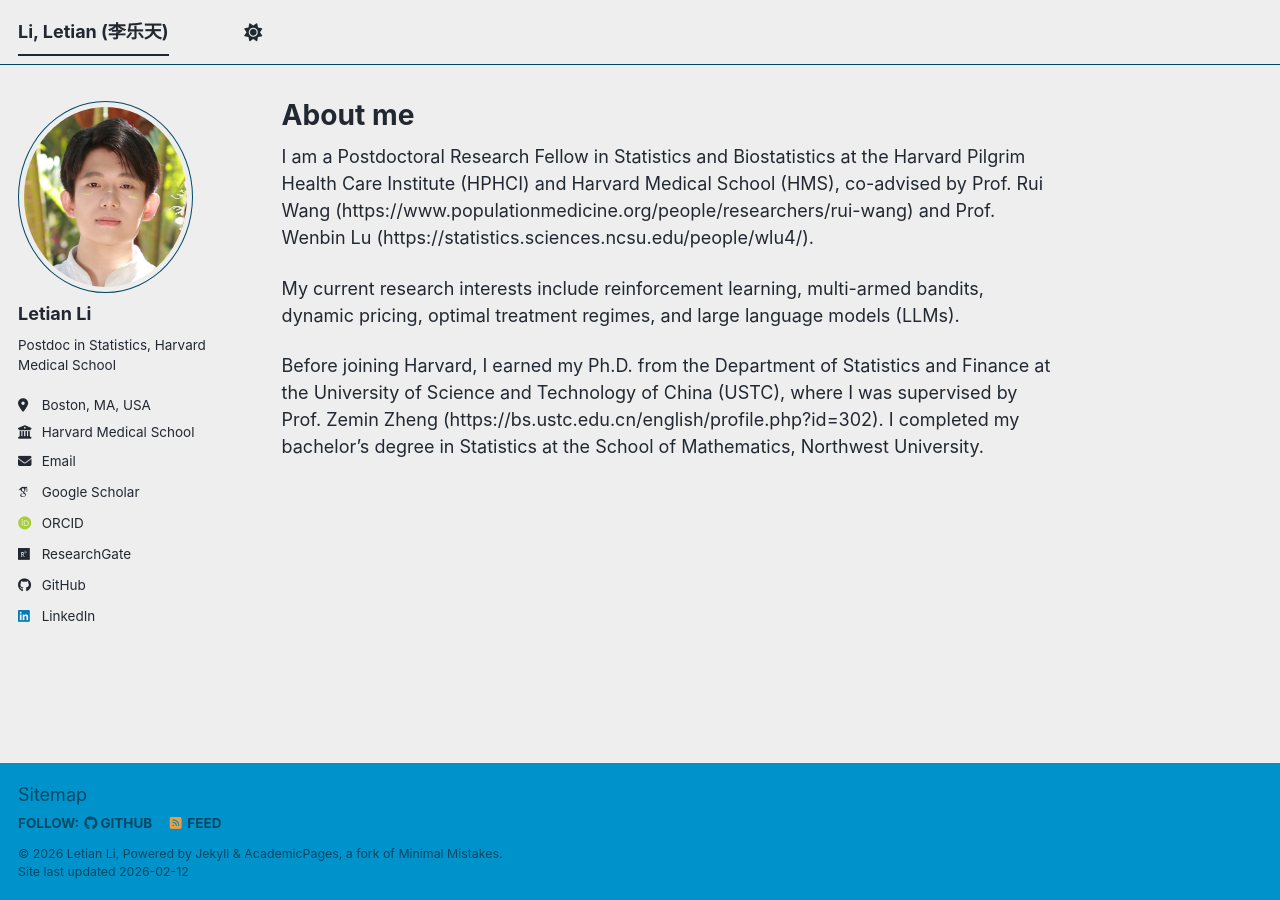
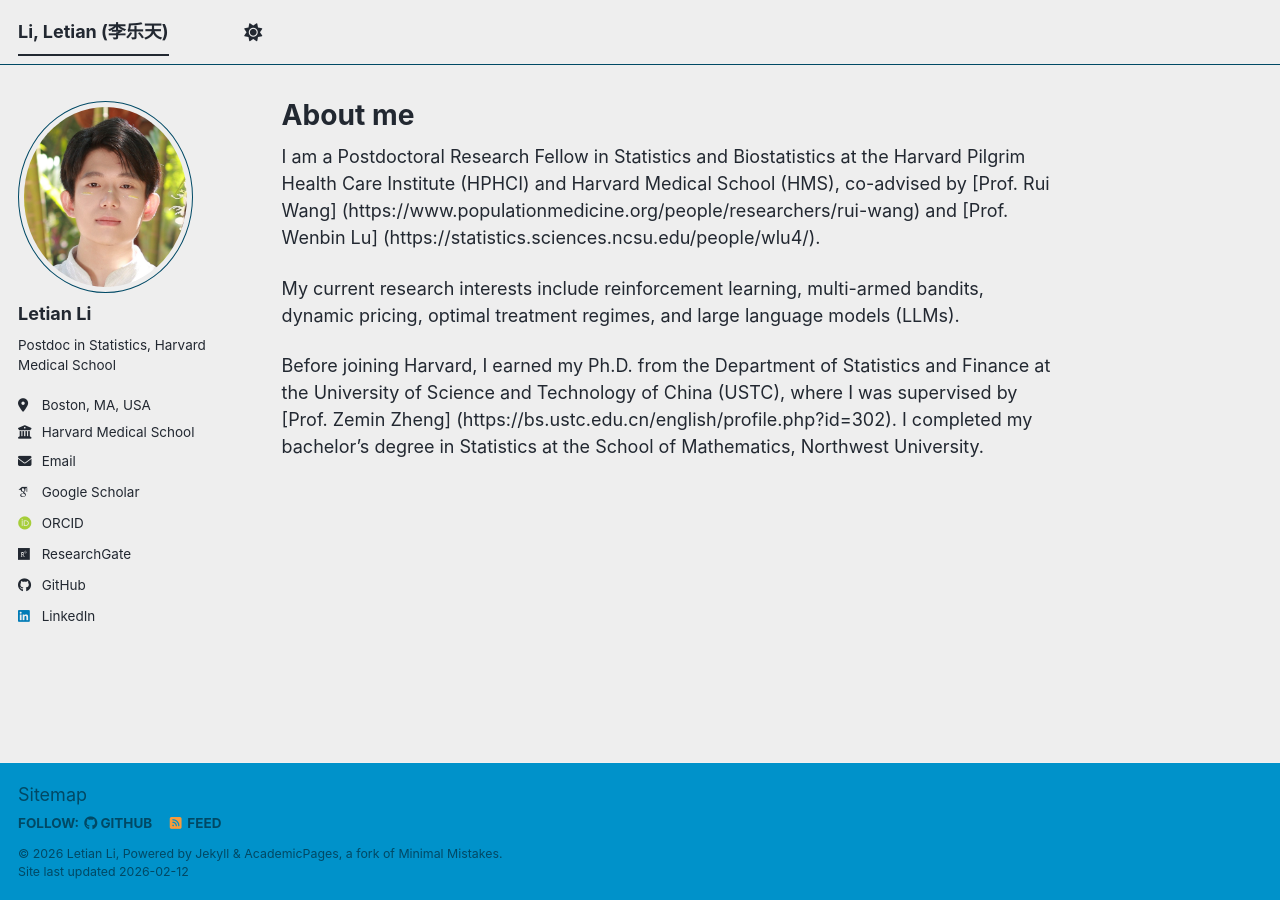
Before and after one commit to letianli059/letianli059.github.io, a Jekyll site: the page built from _pages/about.md, in a window 1280 px wide. Built offline with Jekyll 4.4.1, drawn with Linux system fonts in a browser that asks for light colours; some web fonts are replaced; a script bundle is joined from its source files by our own code; library files that are not in the unit come from our copies.

```diff
--- a/_pages/about.md
+++ b/_pages/about.md
@@ -7,8 +7,8 @@ redirect_from:
   - /about.html
 ---
 
-I am a Postdoctoral Research Fellow in Statistics and Biostatistics at the Harvard Pilgrim Health Care Institute (HPHCI) and Harvard Medical School (HMS), co-advised by Prof. Rui Wang (https://www.populationmedicine.org/people/researchers/rui-wang) and Prof. Wenbin Lu (https://statistics.sciences.ncsu.edu/people/wlu4/).
+I am a Postdoctoral Research Fellow in Statistics and Biostatistics at the Harvard Pilgrim Health Care Institute (HPHCI) and Harvard Medical School (HMS), co-advised by [Prof. Rui Wang] (https://www.populationmedicine.org/people/researchers/rui-wang) and [Prof. Wenbin Lu] (https://statistics.sciences.ncsu.edu/people/wlu4/).
 
 My current research interests include reinforcement learning, multi-armed bandits, dynamic pricing, optimal treatment regimes, and large language models (LLMs).
 
-Before joining Harvard, I earned my Ph.D. from the Department of Statistics and Finance at the University of Science and Technology of China (USTC), where I was supervised by Prof. Zemin Zheng (https://bs.ustc.edu.cn/english/profile.php?id=302). I completed my bachelor’s degree in Statistics at the School of Mathematics, Northwest University.
+Before joining Harvard, I earned my Ph.D. from the Department of Statistics and Finance at the University of Science and Technology of China (USTC), where I was supervised by [Prof. Zemin Zheng] (https://bs.ustc.edu.cn/english/profile.php?id=302). I completed my bachelor’s degree in Statistics at the School of Mathematics, Northwest University.
```
